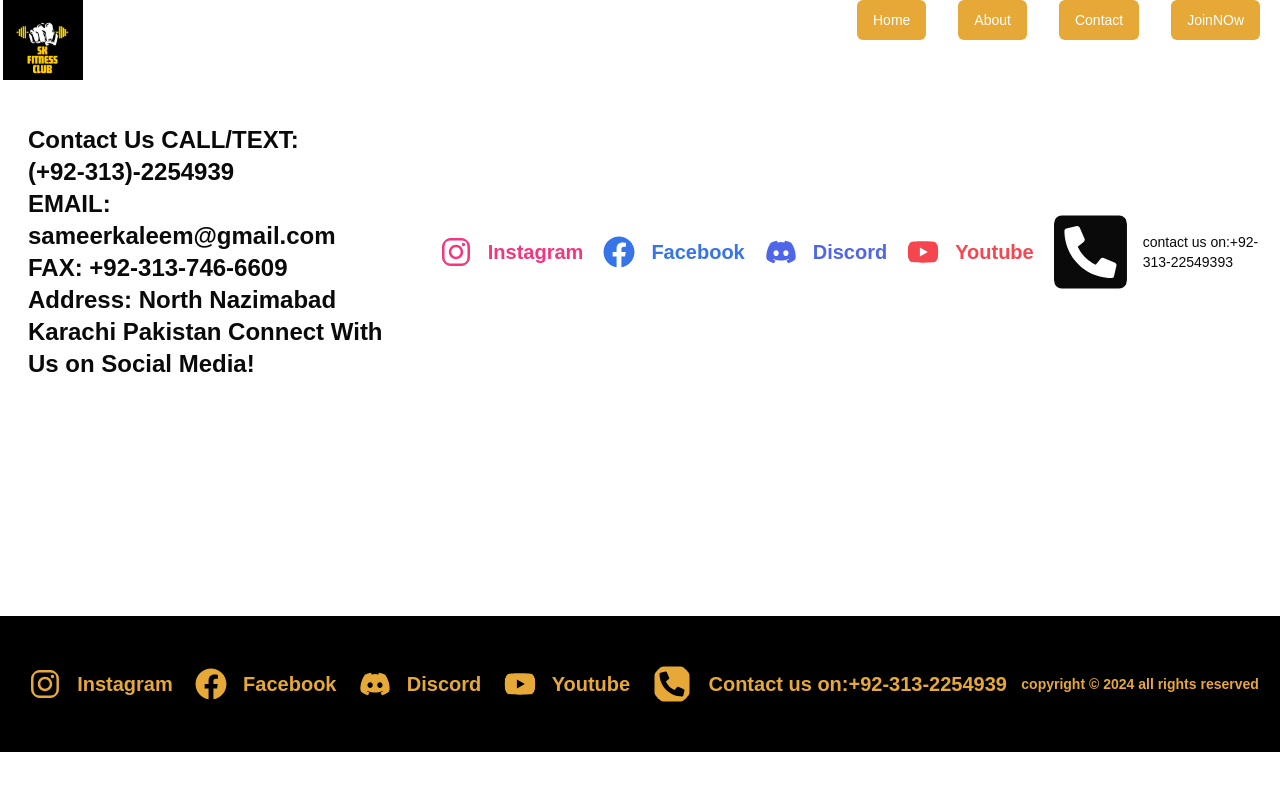
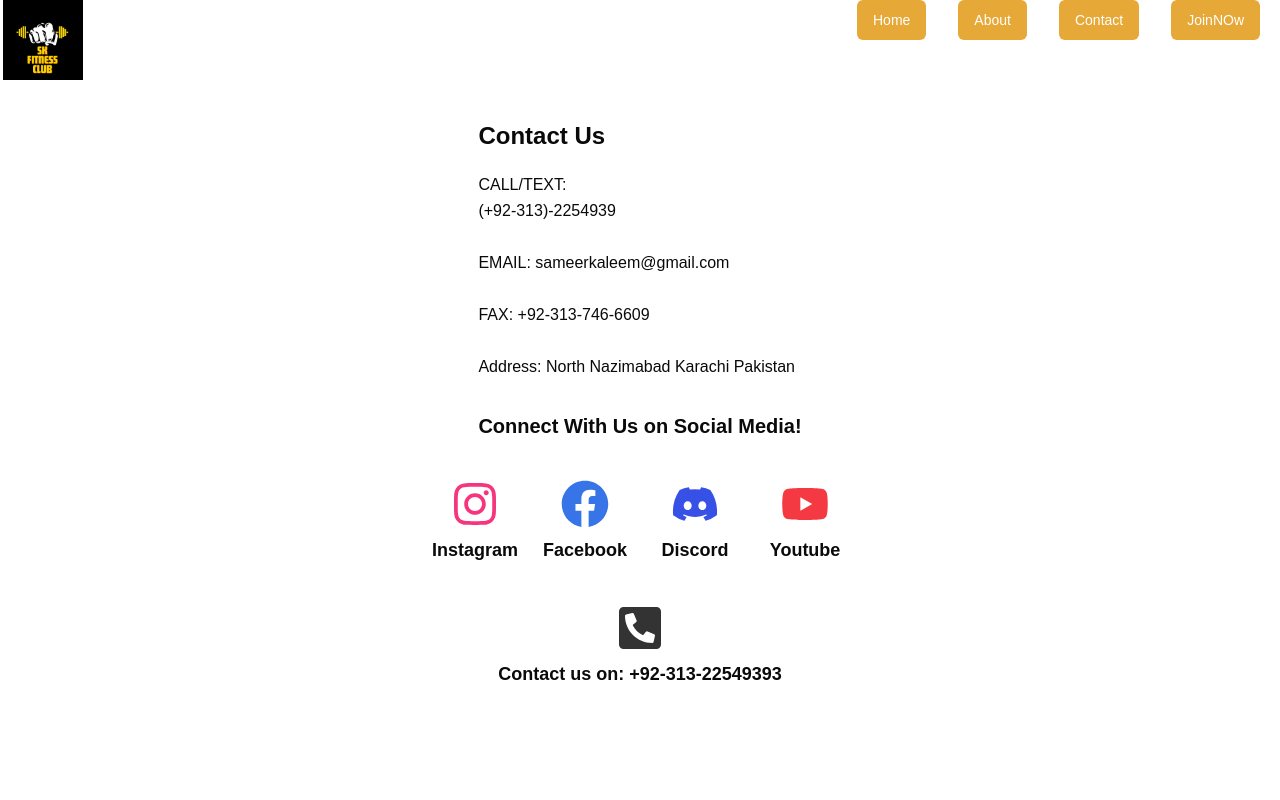
Before and after one commit to sameerkaleem/my-web, a Next.js app: page /contact in a window 1280 px wide. Shown: the top 800 px of the page. Built offline with nearby package versions, Linux system fonts and the light colour scheme.

Commit message:
Update page.tsx
updating contact page

```diff
--- a/src/app/contact/page.tsx
+++ b/src/app/contact/page.tsx
@@ -1,67 +1,69 @@
 import React from 'react';
-import {  FaDiscord, FaFacebook, FaInstagram,} from 'react-icons/fa';
-import {  FaYoutube } from 'react-icons/fa6';
-import { FaPhoneSquareAlt } from "react-icons/fa";
+import { FaDiscord, FaFacebook, FaInstagram } from 'react-icons/fa';
+import { FaYoutube } from 'react-icons/fa6';
+import { FaPhoneSquareAlt } from 'react-icons/fa';
 
 const Contact = () => {
   return (
-        <div className="md:flex md:justify-around md:text-sm
-        items-center mx:px-2 px-5 md:mt-1 md:m-0 w-full grid grid-cols-3 gap-3 py-10 mt-1
-
-       ">
-        <h1 className=" flex justify-center items-center text-2xl font-semibold pl-2" >
-        Contact Us
-CALL/TEXT: <br/>
+    <div className="flex flex-col items-center justify-around py-10 px-5 md:px-10 w-full">
+      {/* Contact Information */}
+      <div className="text-center md:text-left mb-10">
+        <h1 className="text-2xl font-semibold mb-5">Contact Us</h1>
+        <p className="text-base leading-relaxed">
+          CALL/TEXT: <br />
           (+92-313)-2254939
-
-<br></br>
-
+          <br />
+          <br />
           EMAIL: sameerkaleem@gmail.com
-<br></br>
-
+          <br />
+          <br />
           FAX: +92-313-746-6609
-<br></br>
-
+          <br />
+          <br />
           Address: North Nazimabad Karachi Pakistan
-
-Connect With Us on Social Media!
-
-        </h1>
-
-        <div className="flex justify-center items-center text-[#f5357e] ">
-        <FaInstagram className="w-12 h-12 rounded-full p-2" />
-        <p className="text-xl font-semibold pl-2">
-        <a href="https://www.instagram.com" target="_blank">Instagram </a>
         </p>
+        <h2 className="mt-8 text-xl font-semibold">Connect With Us on Social Media!</h2>
       </div>
 
-     <div className="flex justify-center items-center text-[#3674e7] ">
-        <FaFacebook className="w-12 h-12 rounded-full p-2" />
-        <p className="text-xl font-semibold pl-2">
-         <a href="https://www.facebook.com" target="_blank">Facebook</a>
-         </p>
+      {/* Social Media Links */}
+      <div className="grid grid-cols-1 sm:grid-cols-2 md:grid-cols-4 gap-6 text-center">
+        <div className="flex flex-col items-center">
+          <FaInstagram className="w-12 h-12 text-[#f5357e]" />
+          <a href="https://www.instagram.com" target="_blank" className="text-lg font-semibold mt-2">
+            Instagram
+          </a>
         </div>
 
-     <div className="flex justify-center items-center text-[#3751e6e0] ">
-        <FaDiscord className="w-12 h-12 rounded-full p-2" />
-        <p className="text-xl font-semibold pl-2">
-        <a href="https://www.discord.com" target="_blank">Discord</a>
-
-        </p>
+        <div className="flex flex-col items-center">
+          <FaFacebook className="w-12 h-12 text-[#3674e7]" />
+          <a href="https://www.facebook.com" target="_blank" className="text-lg font-semibold mt-2">
+            Facebook
+          </a>
         </div>
 
-     <div className="flex justify-center items-center text-[#f53943ee] ">
-
-        <FaYoutube className="w-12 h-12 rounded-full p-2" />
-        <p className="text-xl font-semibold pl-2">
-        <a href="https://www.youtube.com" target="_blank">Youtube</a>
-          </p>
+        <div className="flex flex-col items-center">
+          <FaDiscord className="w-12 h-12 text-[#3751e6]" />
+          <a href="https://www.discord.com" target="_blank" className="text-lg font-semibold mt-2">
+            Discord
+          </a>
         </div>
 
-     <div className="flex justify-center items-center">
-     <FaPhoneSquareAlt className="w-36 h-36 rounded-full p-2" />
-     <p className="text-xl font-semibold pl-2"> </p>
-     <a href="http://localhost:3000/contact" target="_blank">contact us on:+92-313-22549393</a>
+        <div className="flex flex-col items-center">
+          <FaYoutube className="w-12 h-12 text-[#f53943]" />
+          <a href="https://www.youtube.com" target="_blank" className="text-lg font-semibold mt-2">
+            Youtube
+          </a>
+        </div>
+      </div>
+
+      {/* Phone Contact */}
+      <div className="flex flex-col items-center mt-10">
+        <FaPhoneSquareAlt className="w-12 h-12 text-[#333]" />
+        <p className="text-lg font-semibold mt-2">
+          <a href="tel:+92-313-22549393" className="hover:underline">
+            Contact us on: +92-313-22549393
+          </a>
+        </p>
       </div>
     </div>
   );
```
Lines whose indentation alone changed are shown as unchanged.
